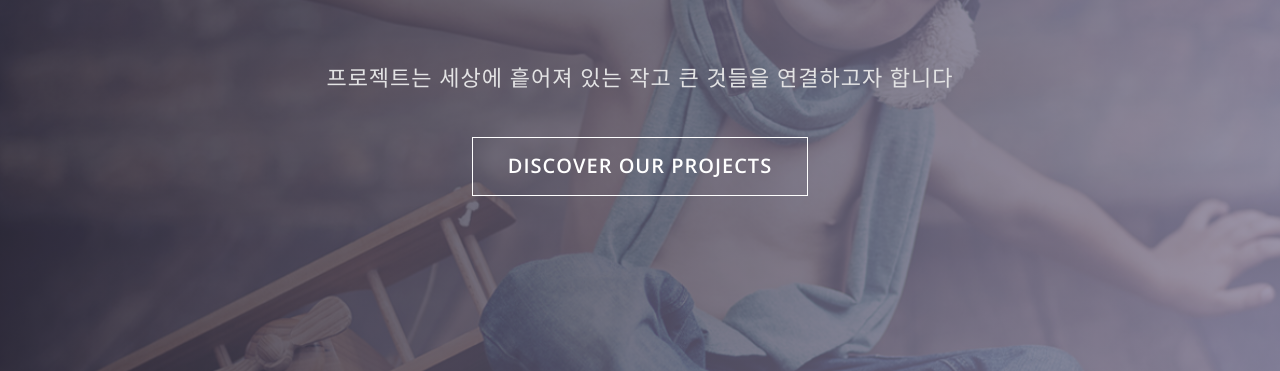
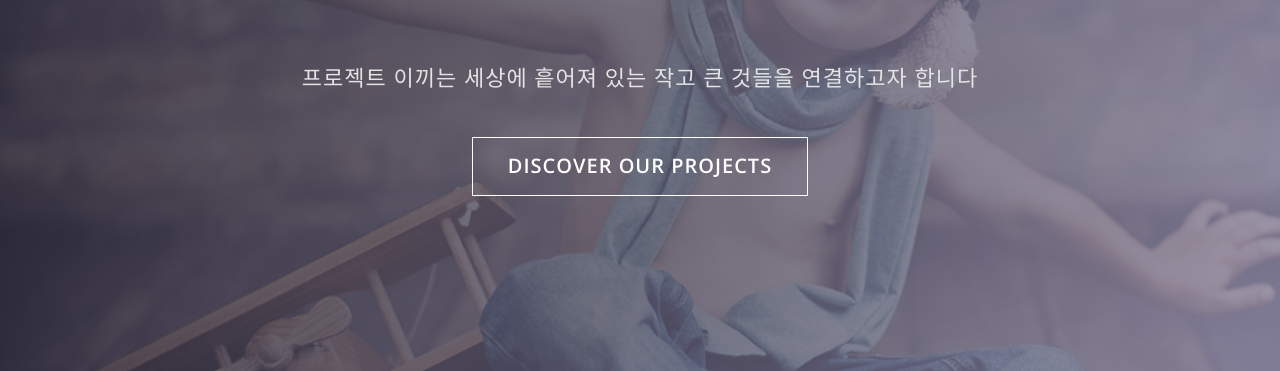
Before and after one commit to 01771/01771.github.io, a plain HTML site: page index.html in a window 1280 px wide. Shown: the part 368-739 px from the top of the page. Drawn offline with nearby package versions, Linux system fonts and the light colour scheme; a web font is replaced by a local one.

Commit message:
다시 원복

```diff
--- a/index.html
+++ b/index.html
@@ -95,7 +95,7 @@
             <div class="col-md-10 col-md-offset-1">
                 <div class="block text-center">
                     <h1 class="animated fadeInUp text-uppercase">Project 01771</h1>
-                    <p class="animated fadeInUp">프로젝트는 세상에 흩어져 있는 작고 큰 것들을 연결하고자 합니다</p>
+                    <p class="animated fadeInUp">프로젝트 이끼는 세상에 흩어져 있는 작고 큰 것들을 연결하고자 합니다</p>
                     <a class="btn btn-main btn-solid-border" href="https://01771.github.io/work" >Discover Our Projects</a>
                 </div>
             </div>
```
